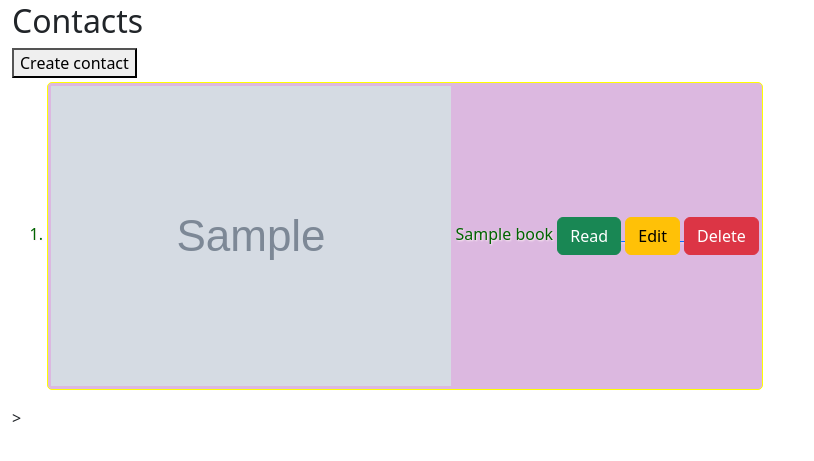
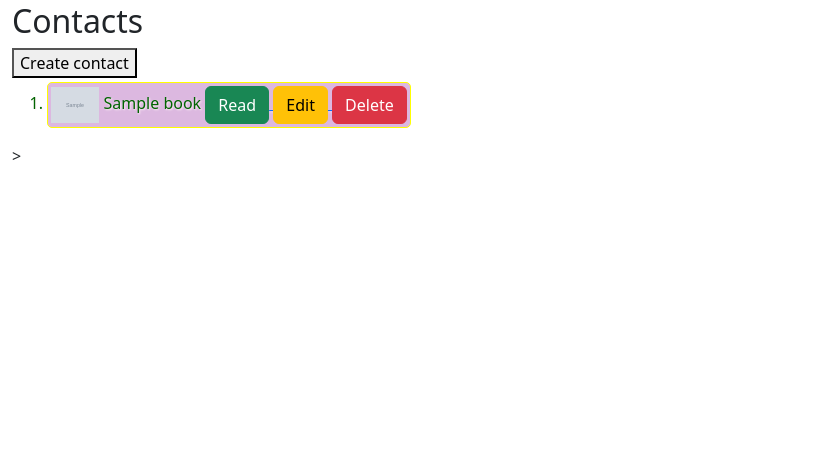
Before and after one commit to hillel-i-python-pro-i-2022-08-26/homework11_bukata_Django_Contacts-and-commands, a Django app: page / in a window 1280 px wide. Shown: the part 38-499 px from the top of the page, without its empty margins (0-814 px from the left). Run offline with Django 4.2, Linux system fonts and the light colour scheme; tables that the repository leaves empty hold one stand-in row (values such as "Sample post"); grey boxes marked "Sample" are stand-in pictures.

Commit message:
added style on the avatar visualisation

```diff
--- a/apps/static/styles/element_style.css
+++ b/apps/static/styles/element_style.css
@@ -32,3 +32,7 @@
 .my-element:hover {
     box-shadow: 0.1em 0.1em 0.1em rgb(139, 88, 227);
 }
+
+.contact-avatar {
+    max-width: 3em
+}
```
